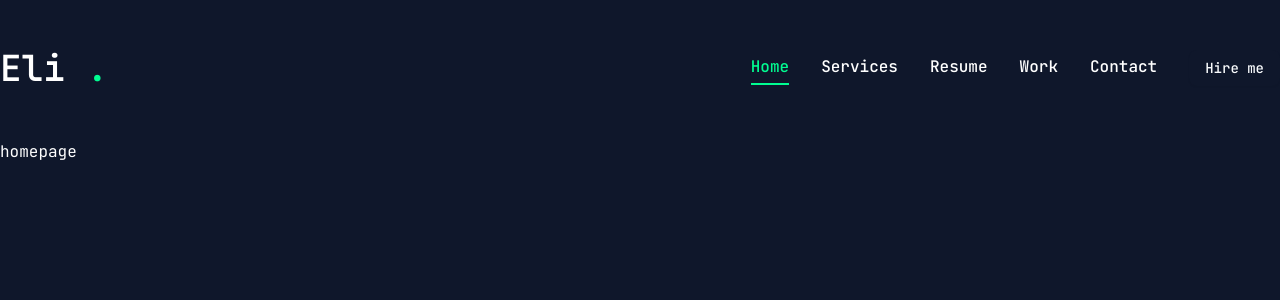
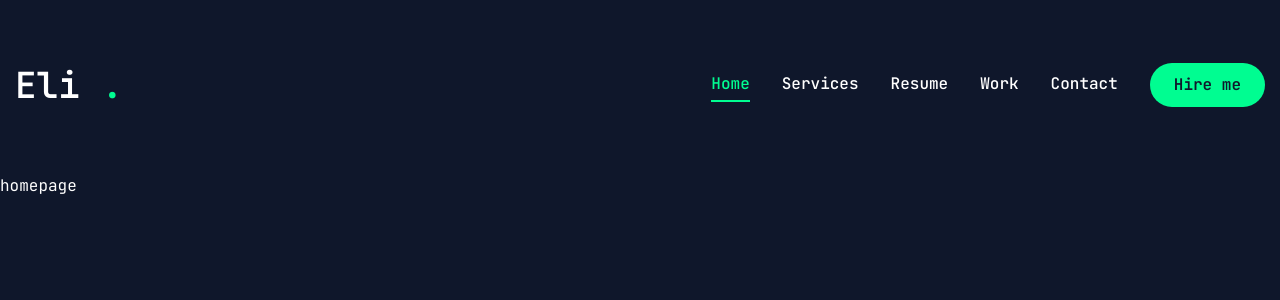
Before and after one commit to mychemicalEli/portfolio, a Next.js app: page / in a window 1280 px wide. Shown: the top 300 px of the page. Built offline with nearby package versions, Linux system fonts and the light colour scheme.

Commit message:
(feat): added mobile navbar component and changed styles for button in desktop nav

```diff
--- a/app/globals.css
+++ b/app/globals.css
@@ -41,13 +41,9 @@
   --radius-xl: calc(var(--radius) + 4px);
 }
 
-body {
-  font-family: var(--font-jetbrains-mono), monospace;
-}
-
 :root {
   --radius: 0.625rem;
-  --background: oklch(1 0 0);
+  --background: oklch(0.2267 0.0152 286.18);
   --foreground: oklch(0.129 0.042 264.695);
   --card: oklch(1 0 0);
   --card-foreground: oklch(0.129 0.042 264.695);
@@ -120,5 +116,11 @@
   }
   body {
     @apply bg-primary text-white leading-loose;
+    font-family: var(--font-jetbrains-mono), monospace;
   }
 }
+
+@utility container {
+  padding: 15px;
+  center: true;
+}
--- a/app/layout.jsx
+++ b/app/layout.jsx
@@ -14,8 +14,8 @@
 });
 
 export const metadata = {
-  title: "Create Next App",
-  description: "Generated by create next app",
+  title: "Portfolio",
+  description: "Generated by Elizabeth Blanco",
 };
 
 export default function RootLayout({ children }) {
--- a/components/Header.jsx
+++ b/components/Header.jsx
@@ -4,6 +4,7 @@
 
 //components
 import Nav from "./Nav";
+import MobileNav from "./MobileNav";
 
 const Header = () => {
   return (
@@ -23,7 +24,9 @@
           </Link>
         </div>
         {/*mobile nav*/}
-        <div className="xl:hidden">mobile nav</div>
+        <div className="xl:hidden">
+          <MobileNav/>
+        </div>
       </div>
     </header>
   );
--- /dev/null
+++ b/components/MobileNav.jsx
@@ -0,0 +1,70 @@
+"use client";
+
+import { Sheet, SheetContent, SheetTrigger } from "@/components/ui/sheet";
+import { usePathname } from "next/navigation";
+import Link from "next/link";
+import { CiMenuFries } from "react-icons/ci";
+
+const links = [
+  {
+    name: "home",
+    path: "/",
+  },
+  {
+    name: "services",
+    path: "/services",
+  },
+  {
+    name: "resume",
+    path: "/resume",
+  },
+  {
+    name: "work",
+    path: "/work",
+  },
+  {
+    name: "contact",
+    path: "/contact",
+  },
+];
+
+const MobileNav = () => {
+  const pathName = usePathname();
+
+  return (
+    <Sheet>
+      <SheetTrigger className="flex justify-center items-center">
+        <CiMenuFries className="text-[32px] text-accent" />
+      </SheetTrigger>
+      <SheetContent className="flex flex-col">
+        {/* logo */}
+        <div className="mt-32 mb-40 text-center text-2xl">
+          <Link href="/">
+            <h1 className="text-4xl font-semibold">
+              Eli<span className="text-accent">.</span>
+            </h1>
+          </Link>
+        </div>
+        {/* nav*/}
+        <nav className="flex flex-col justify-center items-center gap-8">
+          {links.map((link, index) => {
+            return (
+              <Link
+                href={link.path}
+                key={index}
+                className={`${
+                  link.path === pathName &&
+                  "text-accent border-b-2 border-accent"
+                } capitalize font-medium hover:text-accent transition-all`}
+              >
+                {link.name}
+              </Link>
+            );
+          })}
+        </nav>
+      </SheetContent>
+    </Sheet>
+  );
+};
+
+export default MobileNav;
--- a/components/ui/button.jsx
+++ b/components/ui/button.jsx
@@ -1,31 +1,23 @@
-import * as React from "react"
-import { Slot } from "@radix-ui/react-slot"
+import * as React from "react";
+import { Slot } from "@radix-ui/react-slot";
 import { cva } from "class-variance-authority";
 
-import { cn } from "@/lib/utils"
+import { cn } from "@/lib/utils";
 
 const buttonVariants = cva(
-  "inline-flex items-center justify-center gap-2 whitespace-nowrap rounded-md text-sm font-medium transition-all disabled:pointer-events-none disabled:opacity-50 [&_svg]:pointer-events-none [&_svg:not([class*='size-'])]:size-4 shrink-0 [&_svg]:shrink-0 outline-none focus-visible:border-ring focus-visible:ring-ring/50 focus-visible:ring-[3px] aria-invalid:ring-destructive/20 dark:aria-invalid:ring-destructive/40 aria-invalid:border-destructive",
+  "inline-flex items-center justify-center whitespace-nowrap rounded-full text-base font-semibold ring-offset-white transition-colors",
   {
     variants: {
       variant: {
-        default:
-          "bg-primary text-primary-foreground shadow-xs hover:bg-primary/90",
-        destructive:
-          "bg-destructive text-white shadow-xs hover:bg-destructive/90 focus-visible:ring-destructive/20 dark:focus-visible:ring-destructive/40 dark:bg-destructive/60",
+        default: "bg-accent text-primary hover:bg-accent-hover",
+        primary: "bg-primary text-white",
         outline:
-          "border bg-background shadow-xs hover:bg-accent hover:text-accent-foreground dark:bg-input/30 dark:border-input dark:hover:bg-input/50",
-        secondary:
-          "bg-secondary text-secondary-foreground shadow-xs hover:bg-secondary/80",
-        ghost:
-          "hover:bg-accent hover:text-accent-foreground dark:hover:bg-accent/50",
-        link: "text-primary underline-offset-4 hover:underline",
+          "border border-accent bg-transparent text-accent hover:bg-accent hover:text-primary",
       },
       size: {
-        default: "h-9 px-4 py-2 has-[>svg]:px-3",
-        sm: "h-8 rounded-md gap-1.5 px-3 has-[>svg]:px-2.5",
-        lg: "h-10 rounded-md px-6 has-[>svg]:px-4",
-        icon: "size-9",
+        default: "h-[44px] px-6",
+        md: "h-[48px] px-6",
+        lg: "h-[56px] px-8 text-sm uppercase tracking-[2px]",
       },
     },
     defaultVariants: {
@@ -33,23 +25,18 @@
       size: "default",
     },
   }
-)
+);
 
-function Button({
-  className,
-  variant,
-  size,
-  asChild = false,
-  ...props
-}) {
-  const Comp = asChild ? Slot : "button"
+function Button({ className, variant, size, asChild = false, ...props }) {
+  const Comp = asChild ? Slot : "button";
 
   return (
     <Comp
       data-slot="button"
       className={cn(buttonVariants({ variant, size, className }))}
-      {...props} />
+      {...props}
+    />
   );
 }
 
-export { Button, buttonVariants }
+export { Button, buttonVariants };
--- a/components/ui/sheet.jsx
+++ b/components/ui/sheet.jsx
@@ -1,39 +1,28 @@
-"use client"
+"use client";
 
-import * as React from "react"
-import * as SheetPrimitive from "@radix-ui/react-dialog"
-import { XIcon } from "lucide-react"
+import * as React from "react";
+import * as SheetPrimitive from "@radix-ui/react-dialog";
+import { IoMdClose } from "react-icons/io";
 
-import { cn } from "@/lib/utils"
+import { cn } from "@/lib/utils";
 
-function Sheet({
-  ...props
-}) {
+function Sheet({ ...props }) {
   return <SheetPrimitive.Root data-slot="sheet" {...props} />;
 }
 
-function SheetTrigger({
-  ...props
-}) {
+function SheetTrigger({ ...props }) {
   return <SheetPrimitive.Trigger data-slot="sheet-trigger" {...props} />;
 }
 
-function SheetClose({
-  ...props
-}) {
+function SheetClose({ ...props }) {
   return <SheetPrimitive.Close data-slot="sheet-close" {...props} />;
 }
 
-function SheetPortal({
-  ...props
-}) {
+function SheetPortal({ ...props }) {
   return <SheetPrimitive.Portal data-slot="sheet-portal" {...props} />;
 }
 
-function SheetOverlay({
-  className,
-  ...props
-}) {
+function SheetOverlay({ className, ...props }) {
   return (
     <SheetPrimitive.Overlay
       data-slot="sheet-overlay"
@@ -41,16 +30,12 @@
         "data-[state=open]:animate-in data-[state=closed]:animate-out data-[state=closed]:fade-out-0 data-[state=open]:fade-in-0 fixed inset-0 z-50 bg-black/50",
         className
       )}
-      {...props} />
+      {...props}
+    />
   );
 }
 
-function SheetContent({
-  className,
-  children,
-  side = "right",
-  ...props
-}) {
+function SheetContent({ className, children, side = "right", ...props }) {
   return (
     <SheetPortal>
       <SheetOverlay />
@@ -59,7 +44,7 @@
         className={cn(
           "bg-background data-[state=open]:animate-in data-[state=closed]:animate-out fixed z-50 flex flex-col gap-4 shadow-lg transition ease-in-out data-[state=closed]:duration-300 data-[state=open]:duration-500",
           side === "right" &&
-            "data-[state=closed]:slide-out-to-right data-[state=open]:slide-in-from-right inset-y-0 right-0 h-full w-3/4 border-l sm:max-w-sm",
+            "data-[state=closed]:slide-out-to-right data-[state=open]:slide-in-from-right inset-y-0 right-0 h-full w-3/4  sm:max-w-sm",
           side === "left" &&
             "data-[state=closed]:slide-out-to-left data-[state=open]:slide-in-from-left inset-y-0 left-0 h-full w-3/4 border-r sm:max-w-sm",
           side === "top" &&
@@ -68,63 +53,54 @@
             "data-[state=closed]:slide-out-to-bottom data-[state=open]:slide-in-from-bottom inset-x-0 bottom-0 h-auto border-t",
           className
         )}
-        {...props}>
+        {...props}
+      >
         {children}
-        <SheetPrimitive.Close
-          className="ring-offset-background focus:ring-ring data-[state=open]:bg-secondary absolute top-4 right-4 rounded-xs opacity-70 transition-opacity hover:opacity-100 focus:ring-2 focus:ring-offset-2 focus:outline-hidden disabled:pointer-events-none">
-          <XIcon className="size-4" />
+        <SheetPrimitive.Close className="absolute right-8 top-8 transition-opacity">
+          <IoMdClose className="text-3xl text-accent" />
           <span className="sr-only">Close</span>
         </SheetPrimitive.Close>
       </SheetPrimitive.Content>
     </SheetPortal>
   );
 }
-
-function SheetHeader({
-  className,
-  ...props
-}) {
+function SheetHeader({ className, ...props }) {
   return (
     <div
       data-slot="sheet-header"
       className={cn("flex flex-col gap-1.5 p-4", className)}
-      {...props} />
+      {...props}
+    />
   );
 }
 
-function SheetFooter({
-  className,
-  ...props
-}) {
+function SheetFooter({ className, ...props }) {
   return (
     <div
       data-slot="sheet-footer"
       className={cn("mt-auto flex flex-col gap-2 p-4", className)}
-      {...props} />
+      {...props}
+    />
   );
 }
 
-function SheetTitle({
-  className,
-  ...props
-}) {
+function SheetTitle({ className, ...props }) {
   return (
     <SheetPrimitive.Title
       data-slot="sheet-title"
       className={cn("text-foreground font-semibold", className)}
-      {...props} />
+      {...props}
+    />
   );
 }
 
-function SheetDescription({
-  className,
-  ...props
-}) {
+function SheetDescription({ className, ...props }) {
   return (
     <SheetPrimitive.Description
       data-slot="sheet-description"
       className={cn("text-muted-foreground text-sm", className)}
-      {...props} />
+      {...props}
+    />
   );
 }
 
@@ -137,4 +113,4 @@
   SheetFooter,
   SheetTitle,
   SheetDescription,
-}
+};
--- a/package.json
+++ b/package.json
@@ -22,6 +22,7 @@
     "next": "15.3.2",
     "react": "^19.0.0",
     "react-dom": "^19.0.0",
+    "react-icons": "^5.5.0",
     "tailwind-merge": "^3.3.0"
   },
   "devDependencies": {
```
Also changed, not shown: 1 other file (tests, documents, lock files or other folders).
